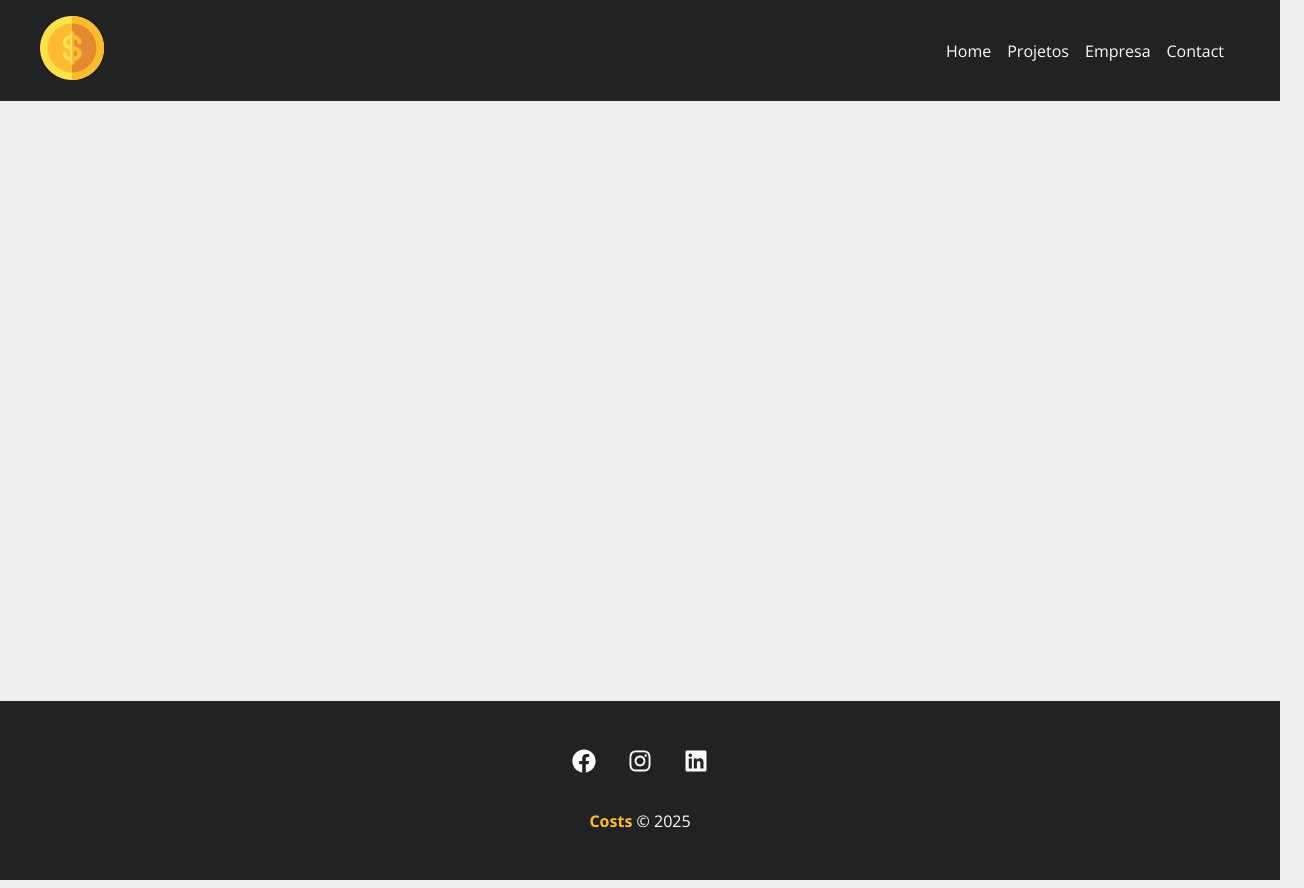
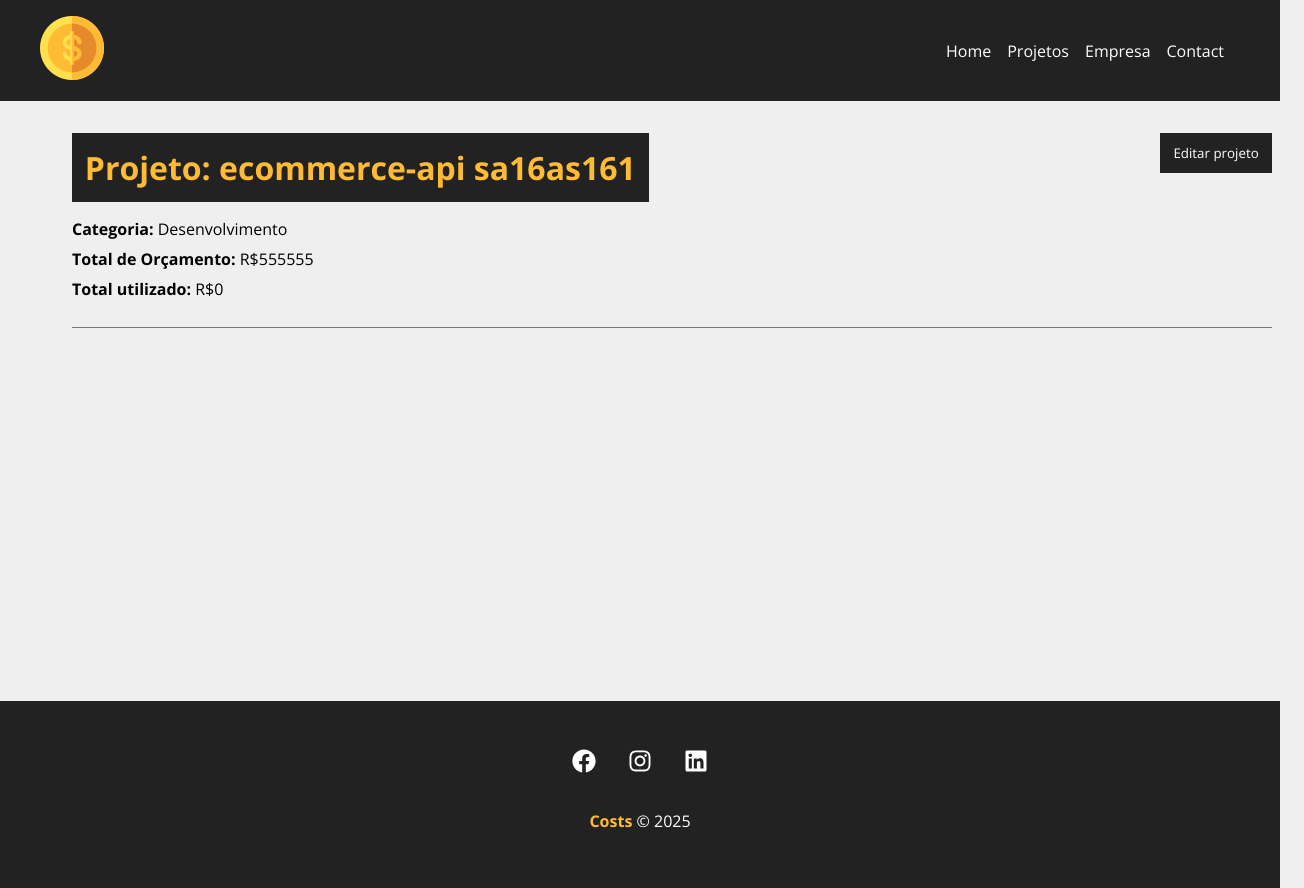
Before and after one commit to GuilhermeCustodioNieto/JavaScript-Estudo, a React (Create React App) app in the folder react/Matheus Bastitti/costs/: page /projects/5790 in a window 1280 px wide. Shown: the whole page, 1304 px wide, since content can reach past the window. Built offline with nearby package versions, Linux system fonts and the light colour scheme; data requests are answered from the project's data file.

Commit message:
Atualização de projetos criada

```diff
--- a/react/Matheus Bastitti/costs/db.json
+++ b/react/Matheus Bastitti/costs/db.json
@@ -1,34 +1,12 @@
 {
   "projects": [
     {
-      "id": "7177",
-      "name": "Trazer o ney para o Santos",
-      "budget": "500000000",
+      "id": "5790",
+      "name": "ecommerce-api sa16as161",
+      "budget": "555555",
       "category": {
-        "id": "4",
-        "name": "Planejamento"
-      },
-      "costs": 0,
-      "services": []
-    },
-    {
-      "id": "4805",
-      "name": "Ney para o vasco",
-      "budget": "2",
-      "category": {
-        "id": "4",
-        "name": "Planejamento"
-      },
-      "costs": 0,
-      "services": []
-    },
-    {
-      "id": "fb85",
-      "name": "Ney",
-      "budget": "2",
-      "category": {
-        "id": "4",
-        "name": "Planejamento"
+        "id": "2",
+        "name": "Desenvolvimento"
       },
       "costs": 0,
       "services": []
--- a/react/Matheus Bastitti/costs/src/App.js
+++ b/react/Matheus Bastitti/costs/src/App.js
@@ -7,6 +7,7 @@ import Container from './components/layouts/Container';
 import Navbar from './components/layouts/Navbar';
 import Footer from './components/layouts/Footer'
 import Projects from './components/pages/Projects';
+import Project from './components/pages/Project';
 
 function App() {
   return (
@@ -17,13 +18,15 @@ function App() {
         <Routes>
           <Route exact path='/' element={<Home></Home>}></Route>
 
-          <Route exact path='/company' element={<Company></Company>}></Route>
+          <Route path='/company' element={<Company></Company>}></Route>
 
-          <Route exact path='/projects' element={<Projects></Projects>}></Route>
+          <Route path='/projects' element={<Projects></Projects>}></Route>
 
-          <Route exact path='/contact' element={<Contact></Contact>}></Route>
+          <Route path='/contact' element={<Contact></Contact>}></Route>
 
-          <Route exact path='/newproject' element={<NewProject></NewProject>}></Route>
+          <Route path='/newproject' element={<NewProject></NewProject>}></Route>
+
+          <Route path='/projects/:id' element={<Project></Project>}></Route>
           </Routes>
         </Container>
 
--- /dev/null
+++ b/react/Matheus Bastitti/costs/src/components/layouts/Loading.js
@@ -0,0 +1,13 @@
+import React from 'react'
+import styles from './Loading.module.css'
+import loading from '../../img/loading.svg'
+
+function Loading() {
+  return (
+    <div className={styles.loader_container }>
+      <img src={loading} alt="Loading" className={styles.loader} />
+    </div>
+  )
+}
+
+export default Loading
--- /dev/null
+++ b/react/Matheus Bastitti/costs/src/components/layouts/Loading.module.css
@@ -0,0 +1,11 @@
+.loader_container {
+    width: 100%;
+    height: 100%;
+    display: flex;
+    justify-content: center;
+    align-items: center;
+}
+
+.loader {
+    width: 50px;
+}
--- /dev/null
+++ b/react/Matheus Bastitti/costs/src/components/pages/Project.js
@@ -0,0 +1,111 @@
+import React from 'react'
+import styles from './Project.module.css'
+import { useParams } from 'react-router-dom'
+import { useState, useEffect } from 'react'
+import Loading from '../layouts/Loading'
+import Container from '../layouts/Container'
+import ProjectForm from '../project/ProjectForm'
+import Message from '../layouts/Message'
+
+function Project() {
+    const id = useParams().id
+
+
+    const [project, setProject] = useState([]);
+    const [showProjectForm, setShowProjectForm] = useState(false);
+    const [message, setMessage] = useState();
+    const [type, setType] = useState();
+
+    useEffect(() => {
+        setTimeout(() => {
+            fetch(`http://localhost:5000/projects/${id}`,
+                {
+                    method: 'GET',
+                    headers: {
+                        'Content-Type': 'application/json'
+                    }
+                }
+            )
+            .then(resp => resp.json())
+            .then(data => {
+                setProject(data)
+
+
+            })
+            .catch(err => console.log(err))
+        }, 300)
+    }, [id])
+
+    function toggleProjectForm() {
+        setShowProjectForm(!showProjectForm)
+    }
+
+    function editPost(project) {
+        if(project.budget < project.costs) {
+            setMessage('O orçamento não pode ser menor que o custo do projeto')
+            setType('Error')
+            return false
+        }
+
+        console.log('Projeto antes do envio:', project);
+
+        fetch(`http://localhost:5000/projects/${project.id}`, {
+            method: 'PATCH',
+            headers: {
+                'Content-Type': 'application/json'
+            },
+            body: JSON.stringify(project)
+        })
+        .then((resp) => resp.json())
+        .then((data) => {
+            setProject(data)
+            setShowProjectForm(false)
+
+            setMessage('Projeto atualizado')
+            setType('success')
+
+        })
+        .catch(err => console.log(err))
+
+    }
+
+  return (
+    <>
+    {project.name ? (
+        <div className={styles.project_details}>
+           <Container customClass='column'>
+                {message && <Message type={type} msg={message}></Message>}
+                <div className={styles.details_container}>
+                    <h1>Projeto: {project.name}</h1>
+                    <button onClick={toggleProjectForm} className={styles.btn}>
+                        {!showProjectForm ? 'Editar projeto' : 'Fechar'}
+                    </button>
+
+                    {!showProjectForm ? (
+                        <div className={styles.project_info}>
+                            <p>
+                                <span>Categoria: </span>{project.category.name}
+                            </p>
+                            <p>
+                                <span>Total de Orçamento: </span> R${project.budget}
+                            </p>
+                            <p>
+                                <span>Total utilizado: </span> R${project.costs}
+                            </p>
+                        </div>
+                    ) : (
+                        <div className={styles.project_info}>
+                            <ProjectForm handleSubmit={editPost} btnText="Concluir edição"
+                            projectData={project}
+                            ></ProjectForm>
+                        </div>
+                    )}
+                </div>
+            </Container>
+        </div>
+    ) : (<Loading></Loading>)}
+    </>
+  )
+}
+
+export default Project
--- /dev/null
+++ b/react/Matheus Bastitti/costs/src/components/pages/Project.module.css
@@ -0,0 +1,46 @@
+.project_details {
+    padding: 2em;
+}
+
+.project_details h1, h2, p {
+    margin-bottom: 0.5em;
+}
+
+.project_details h1 {
+    background-color: #222;
+    color: #FFBB33;
+    padding: .4em;
+}
+
+.project_details span {
+    font-weight: bold;
+}
+
+.details_container,
+.service_form_container {
+    border-bottom: 1px solid #7a7a7a;
+    margin-bottom: 1.2em;
+    padding-bottom: 1.2em;
+    display: flex;
+    justify-content: space-between;
+    flex-wrap: wrap;
+}
+
+.btn {
+    background-color: #222;
+    color: #fff;
+    padding: 0.5em 1em;
+    text-decoration: none;
+    transition: 0.5s;
+    cursor: pointer;
+    max-height: 40px;
+    border: none;
+}
+
+.btn:hover {
+    color: #ffbb33;
+}
+
+.project_info {
+    width: 100%;
+}
--- a/react/Matheus Bastitti/costs/src/components/pages/Projects.js
+++ b/react/Matheus Bastitti/costs/src/components/pages/Projects.js
@@ -5,10 +5,13 @@ import styles from  './Projects.module.css'
 import Container from '../layouts/Container'
 import LinkButton from '../layouts/LinkButton'
 import ProjectCard from '../project/ProjectCard'
+import Loading from '../layouts/Loading'
 
 function Projects() {
 
   const [projects, setProjects] = useState([]);
+  const [removeLoading, setRemoveLoading] = useState(false);
+  const [projectMessage, setProjectMessage] = useState('');
 
   const location = useLocation()
 
@@ -18,6 +21,7 @@ function Projects() {
     }
 
     useEffect(() => {
+      setTimeout(() => {
         fetch('http://localhost:5000/projects', {
           method: 'GET',
           headers: {
@@ -29,10 +33,27 @@ function Projects() {
 
 
           setProjects(data)
+          setRemoveLoading(true)
         })
         .catch((err) => console.log(err))
+      }, 300)
     }, [])
-    console.log(projects);
+
+
+    function removeProject(id){
+      fetch(`http://localhost:5000/projects/${id}`, {
+        method: 'DELETE', headers: {
+          'Content-Type': 'application/json'
+        }
+      })
+      .then(resp => resp.json())
+      .then(data => {
+        setProjects(projects.filter((project) => project.id !== id))
+        setProjectMessage('Projeto removido com sucesso!')
+
+      })
+      .catch((err) => console.log(err))
+    }
 
   return (
     <div className={styles.project_container}>
@@ -44,6 +65,10 @@ function Projects() {
       {message && (
         <Message msg={message} type="success"></Message>
       )}
+
+      {projectMessage && (
+        <Message msg={projectMessage} type="success"></Message>
+      )}
       <Container customClass="start">
         {projects.length > 0 &&
           projects.map((project) => (
@@ -53,11 +78,14 @@ function Projects() {
             budget={project.budget}
             category={project.category.name}
             key={project.id}
-
+            handleRemove={removeProject}
             ></ProjectCard>
 
           ))}
-
+          {!removeLoading && <Loading></Loading>}
+          {removeLoading && projects.length === 0 && (
+            <p>Não há projetos cadastrados!</p>
+          )}
 
       </Container>
 
--- a/react/Matheus Bastitti/costs/src/components/project/ProjectCard.js
+++ b/react/Matheus Bastitti/costs/src/components/project/ProjectCard.js
@@ -4,6 +4,12 @@ import {BsPencil, BsFillTrashFill} from 'react-icons/bs'
 import {Link} from 'react-router-dom'
 
 function ProjectCard({id, name, budget, category, handleRemove}) {
+
+  const remove = (e) => {
+    e.preventDefault()
+    handleRemove(id)
+  }
+
   return (
     <div className={styles.project_card}>
       <h4>{name}</h4>
@@ -12,11 +18,11 @@ function ProjectCard({id, name, budget, category, handleRemove}) {
         <span className={`${styles[category.toLowerCase()]}`}></span>{category}
       </p>
       <div className={styles.project_card_actions}>
-        <Link to=''>
+        <Link to={`/projects/${id}`}>
             <BsPencil></BsPencil>
             Editar
         </Link>
-        <button>
+        <button onClick={remove}>
             <BsFillTrashFill></BsFillTrashFill>
             Excluir
         </button>
--- a/react/Matheus Bastitti/costs/src/components/project/ProjectForm.js
+++ b/react/Matheus Bastitti/costs/src/components/project/ProjectForm.js
@@ -30,7 +30,6 @@ function ProjectForm({ handleSubmit, btnText, projectData }) {
 
 
     handleSubmit(project)
-    console.log(project);
   }
 
   function handleChange(e){
```
Also changed, not shown: 1 other file (tests, documents, lock files or other folders). Lines whose indentation alone changed are shown as unchanged.
